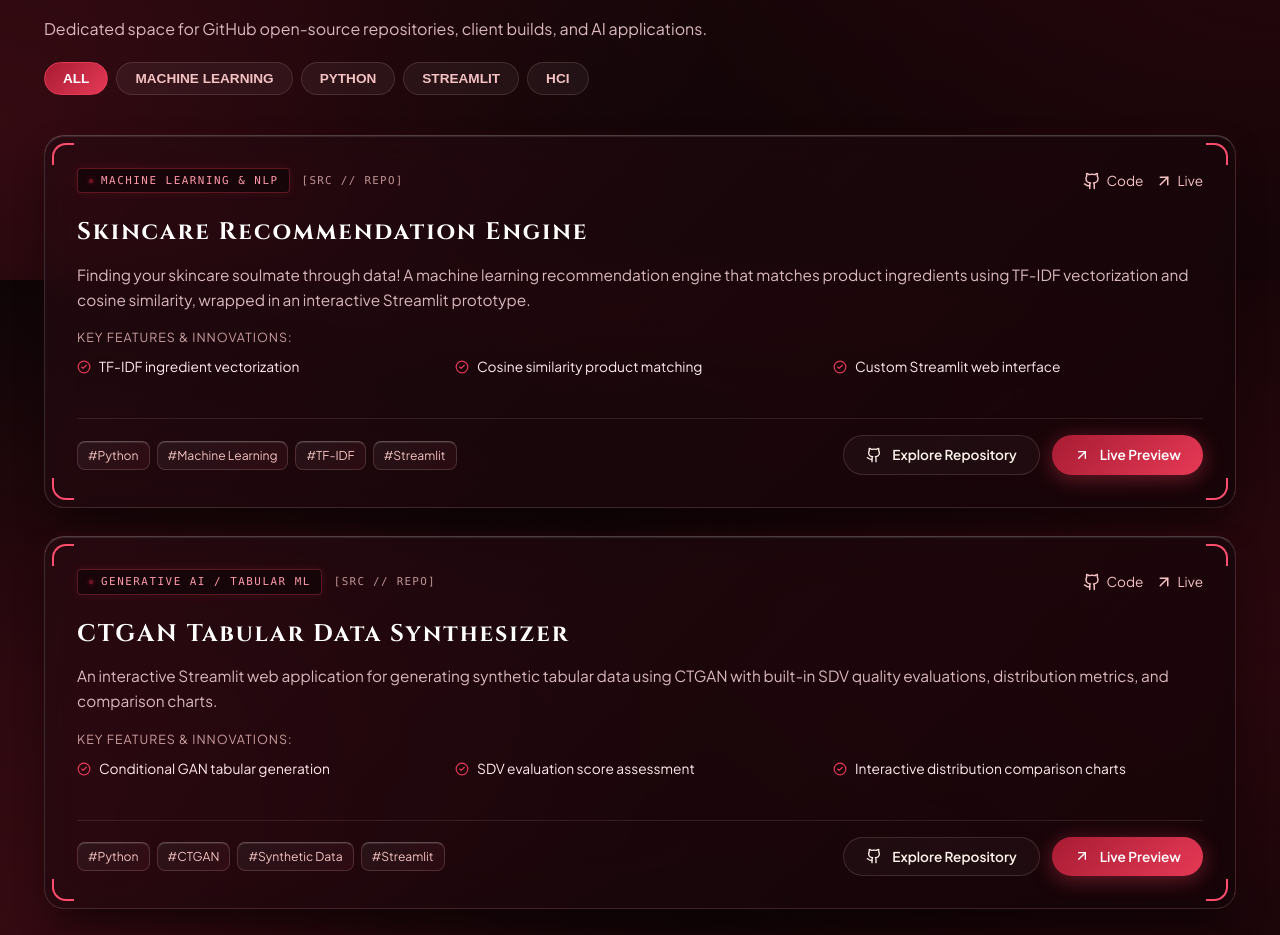
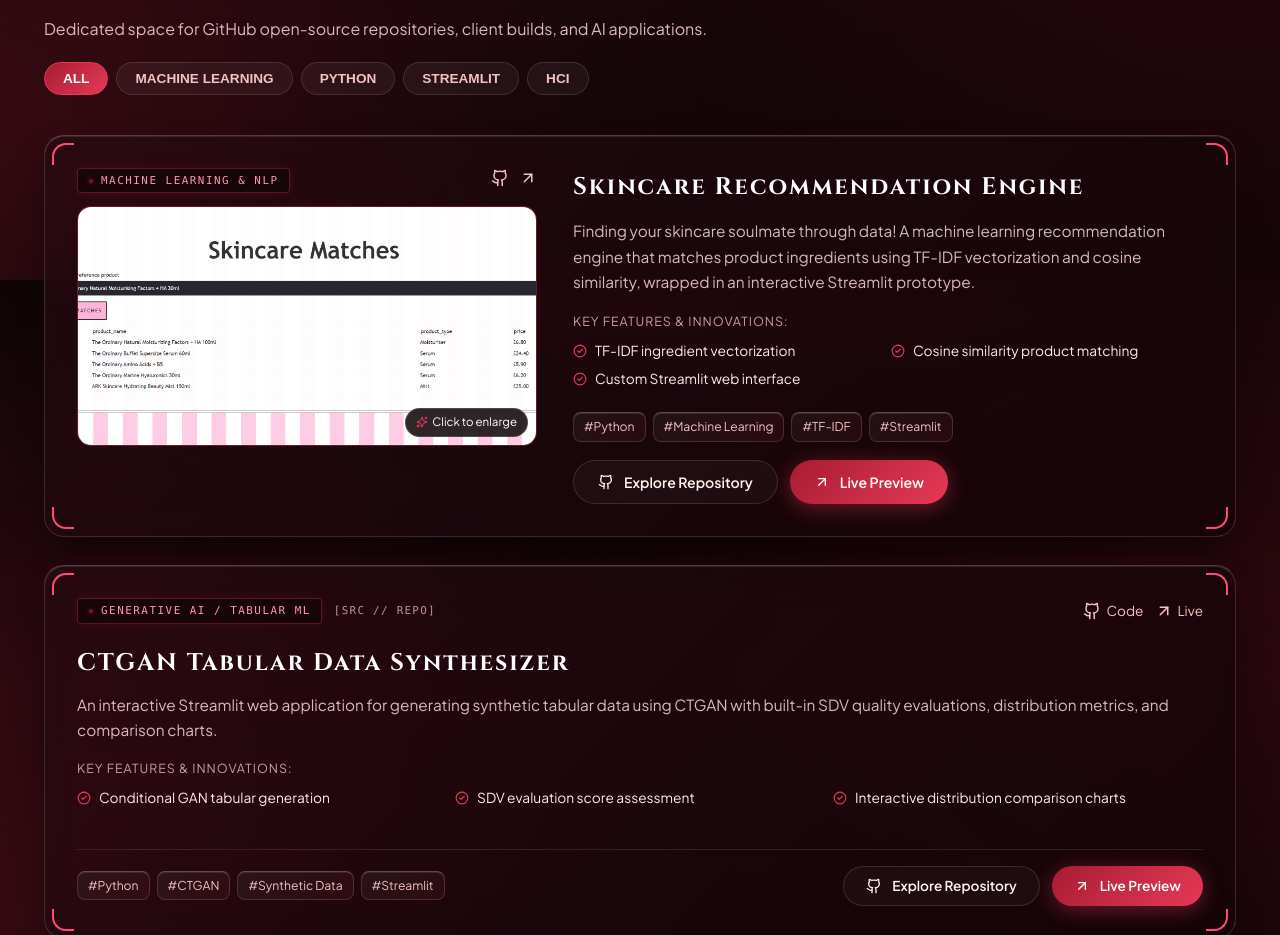
Before and after one commit to Asa790/portfolio-asa, a React (Vite) app: page / in a window 1280 px wide. Shown: the part 3720-4655 px from the top of the page. Built offline with nearby package versions, Linux system fonts and the light colour scheme; a web font is replaced by a local one.

Commit message:
Add UI preview screenshot to Skincare Recommendation Engine

```diff
--- a/src/data.js
+++ b/src/data.js
@@ -78,6 +78,9 @@ export const portfolioData = {
       github: "https://github.com/Asa790/skincare-recommendation-engine",
       demo: "https://github.com/Asa790/skincare-recommendation-engine",
       highlights: ["TF-IDF ingredient vectorization", "Cosine similarity product matching", "Custom Streamlit web interface"],
+      images: [
+        "/projects/skincare-matches-preview.png"
+      ],
       featured: true
     },
     {
```
Also changed, not shown: public/projects/skincare-matches-preview.png (added).
